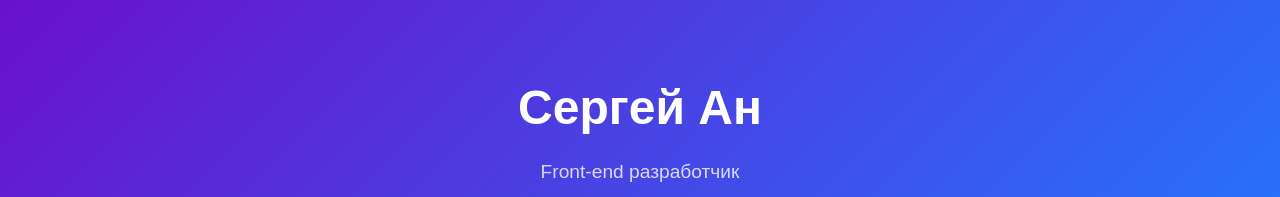
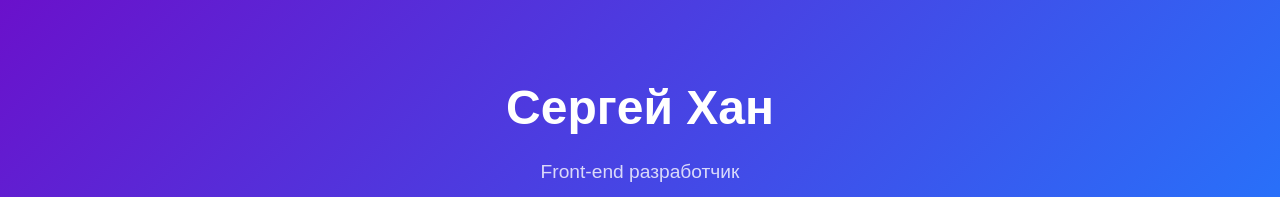
Before and after one commit to Sergio-An-js/Sergio-website, a plain HTML site: page <!DOCTYPE html>.html in a window 1280 px wide. Shown: the top 197 px of the page. Drawn offline with Linux system fonts and the light colour scheme.

Commit message:
commit 1

```diff
--- a/<!DOCTYPE html>.html
+++ b/<!DOCTYPE html>.html
@@ -9,7 +9,7 @@
 <body>
   <header>
     <div class="container">
-      <h1>Сергей Ан</h1>
+      <h1>Сергей Хан</h1>
       <p class="subtitle">Front-end разработчик</p>
     </div>
   </header>
```
